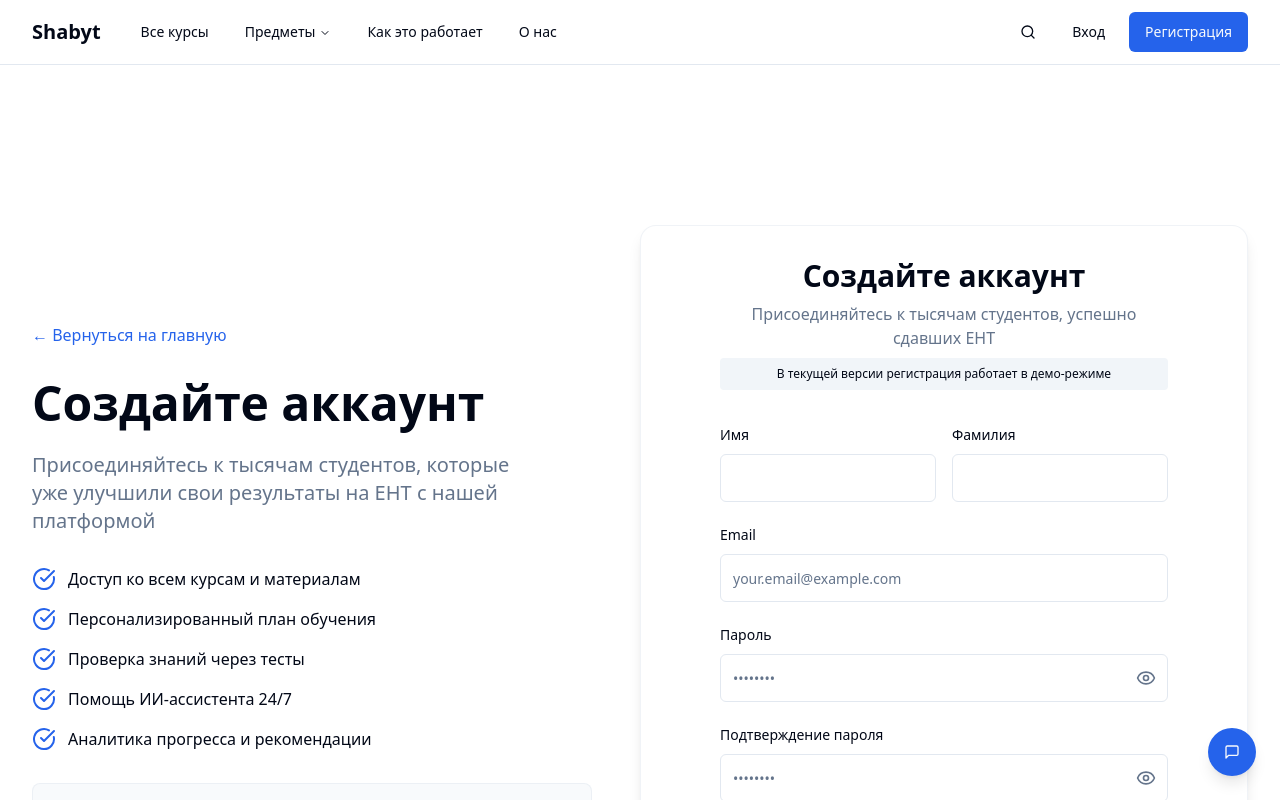
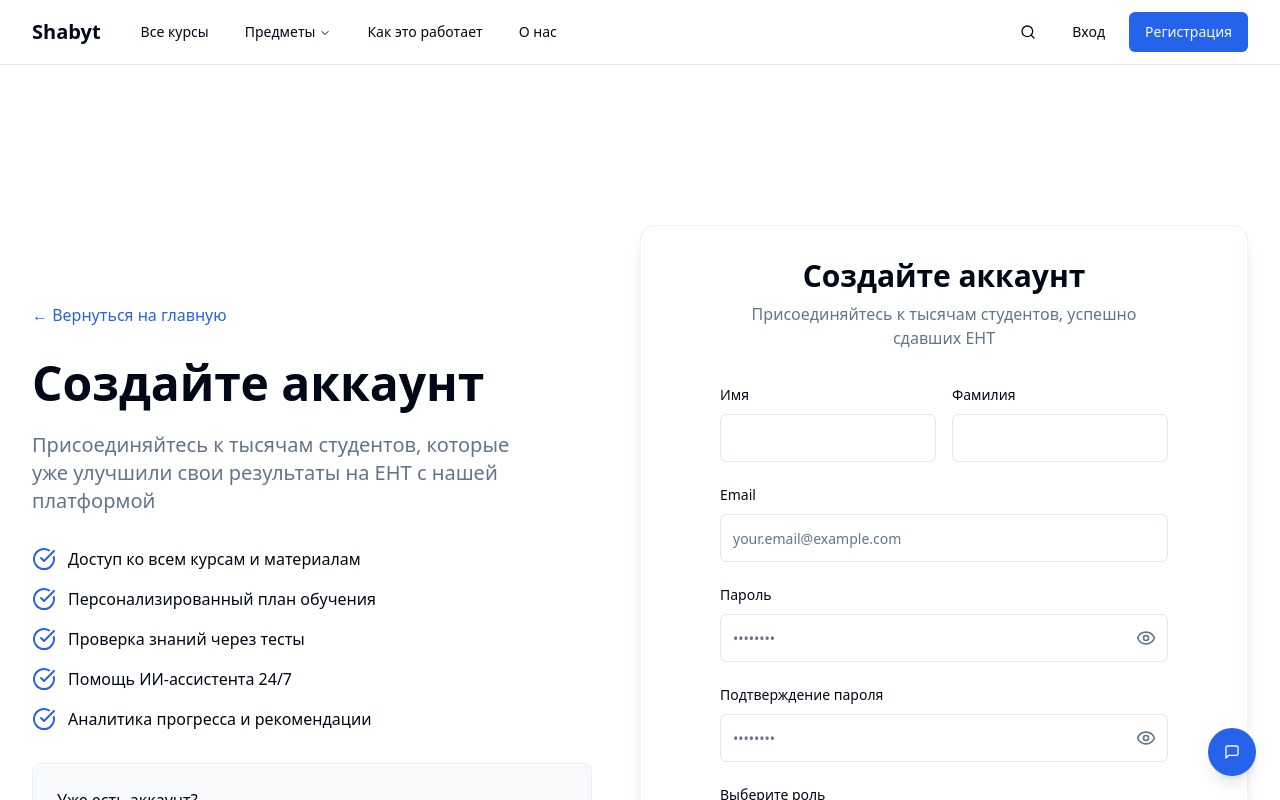
Before and after one commit to nnn20040/shabytdiplomwork, a React (Vite) app: page /register in a window 1280 px wide. Shown: the top 800 px of the page. Built offline with nearby package versions, Linux system fonts and the light colour scheme.

Commit message:
Changes
Co-authored-by: nnn20040 <204570741+nnn20040@users.noreply.github.com>

```diff
--- a/src/components/auth/RegisterForm.tsx
+++ b/src/components/auth/RegisterForm.tsx
@@ -33,9 +33,6 @@ const RegisterForm = () => {
         <p className="text-muted-foreground">
           Присоединяйтесь к тысячам студентов, успешно сдавших ЕНТ
         </p>
-        <div className="mt-2 p-2 bg-muted text-xs rounded">
-          <p>В текущей версии регистрация работает в демо-режиме</p>
-        </div>
       </div>
       <form onSubmit={handleSubmit} className="space-y-5">
         {errorMsg && (
```
